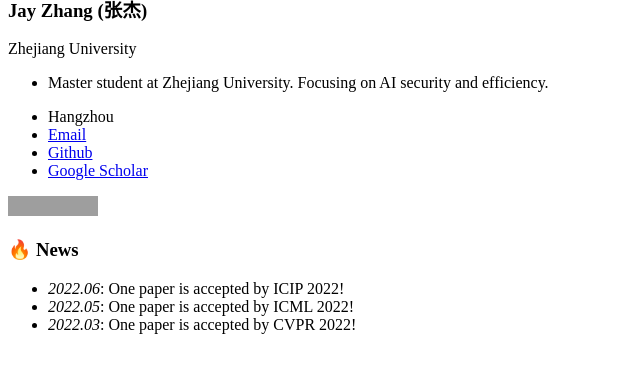
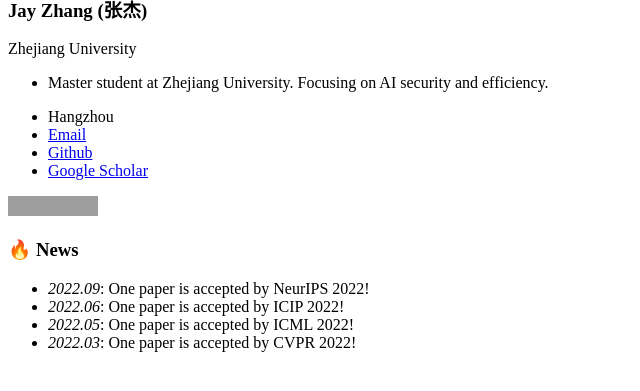
Before and after one commit to zj-jayzhang/zj-jayzhang.github.io, a Jekyll site: the page built from _pages/includes/news.md, in a window 1280 px wide, cut to the strip 404-795 px from the top of the page. Shown: the whole strip, without its empty margins (0-640 px from the left). Built offline with Jekyll 4.4.1, drawn with Linux system fonts in a browser that asks for light colours; our own code applies the rules of GitHub Pages for plain Markdown files; grey boxes are pictures that could not be loaded.

Commit message:
Update news.md

```diff
--- a/_pages/includes/news.md
+++ b/_pages/includes/news.md
@@ -1,4 +1,5 @@
 # 🔥 News
+- *2022.09*: One paper is accepted by NeurIPS 2022!
 - *2022.06*: One paper is accepted by ICIP 2022!
 - *2022.05*: One paper is accepted by ICML 2022!
 - *2022.03*: One paper is accepted by CVPR 2022!
```
